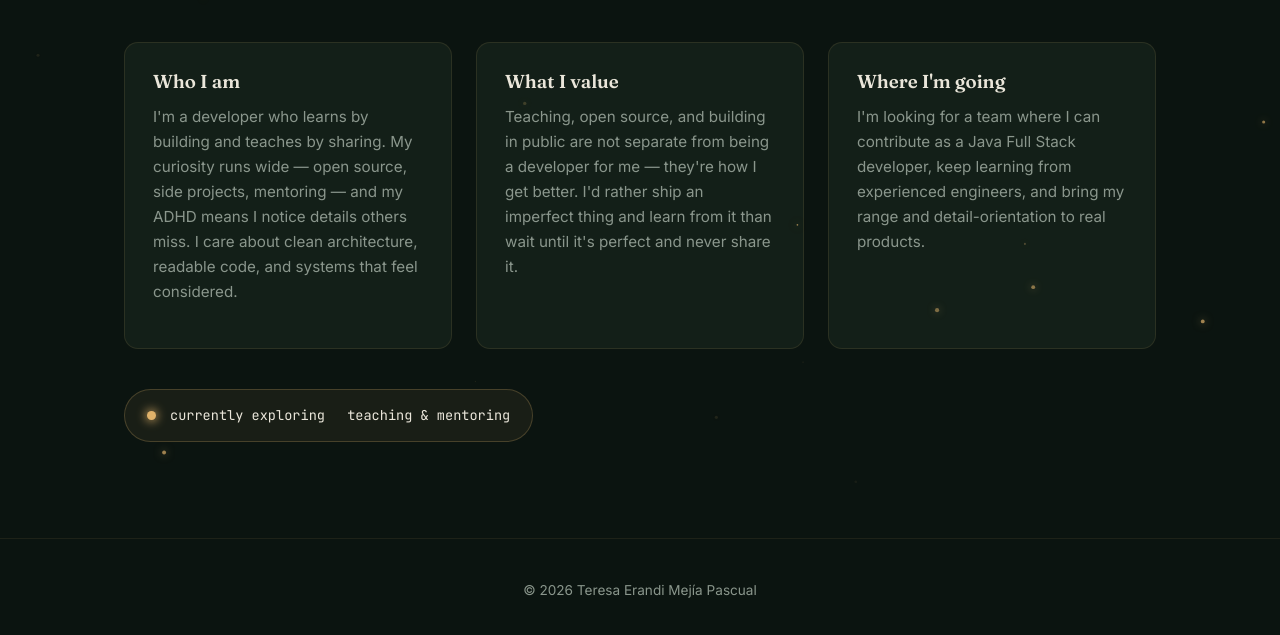
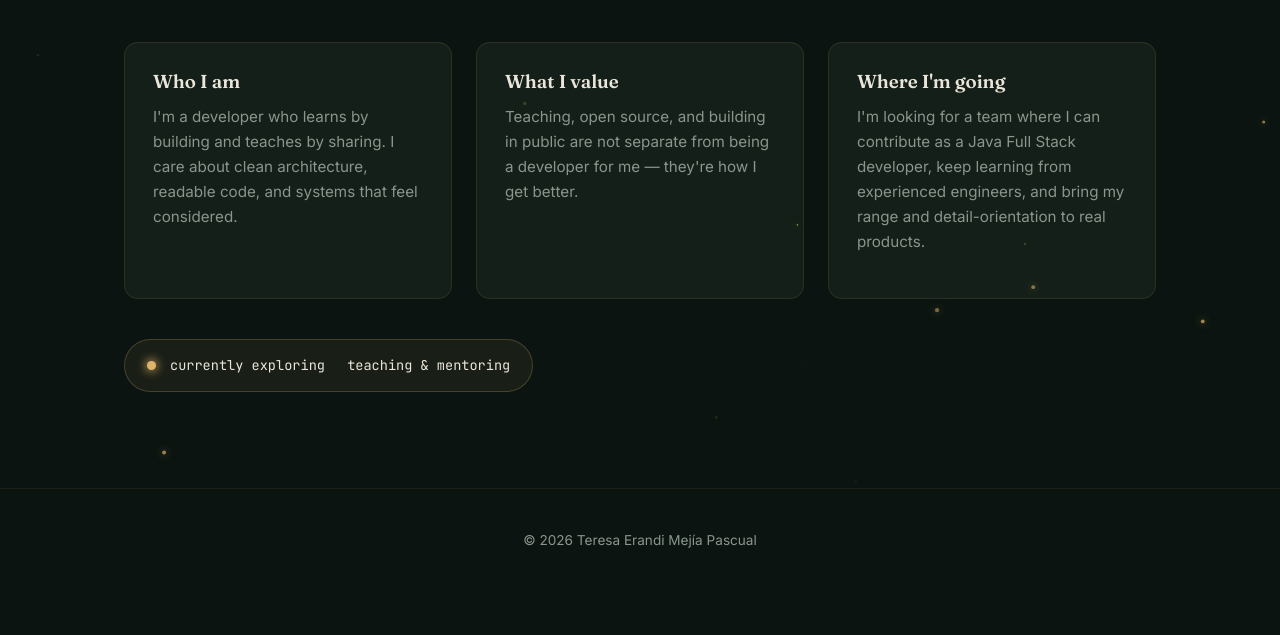
Before and after one commit to Erandi-M/Erandi-M.github.io, a plain HTML site: page about.html in a window 1280 px wide. Shown: the part 255-890 px from the top of the page. After the commit the page ends 846 px from the top, so only its background shows below. Drawn offline with Linux system fonts and the light colour scheme.

Commit message:
about updated

```diff
--- a/about.html
+++ b/about.html
@@ -33,12 +33,12 @@
       <div class="grid">
         <article class="card reveal">
           <h3>Who I am</h3>
-          <p>I'm a developer who learns by building and teaches by sharing. My curiosity runs wide — open source, side projects, mentoring — and my ADHD means I notice details others miss. I care about clean architecture, readable code, and systems that feel considered.</p>
+          <p>I'm a developer who learns by building and teaches by sharing. I care about clean architecture, readable code, and systems that feel considered.</p>
         </article>
 
         <article class="card reveal">
           <h3>What I value</h3>
-          <p>Teaching, open source, and building in public are not separate from being a developer for me — they're how I get better. I'd rather ship an imperfect thing and learn from it than wait until it's perfect and never share it.</p>
+          <p>Teaching, open source, and building in public are not separate from being a developer for me — they're how I get better.</p>
         </article>
 
         <article class="card reveal">
```
Also changed, not shown: cv.html (+2 -2 lines).
